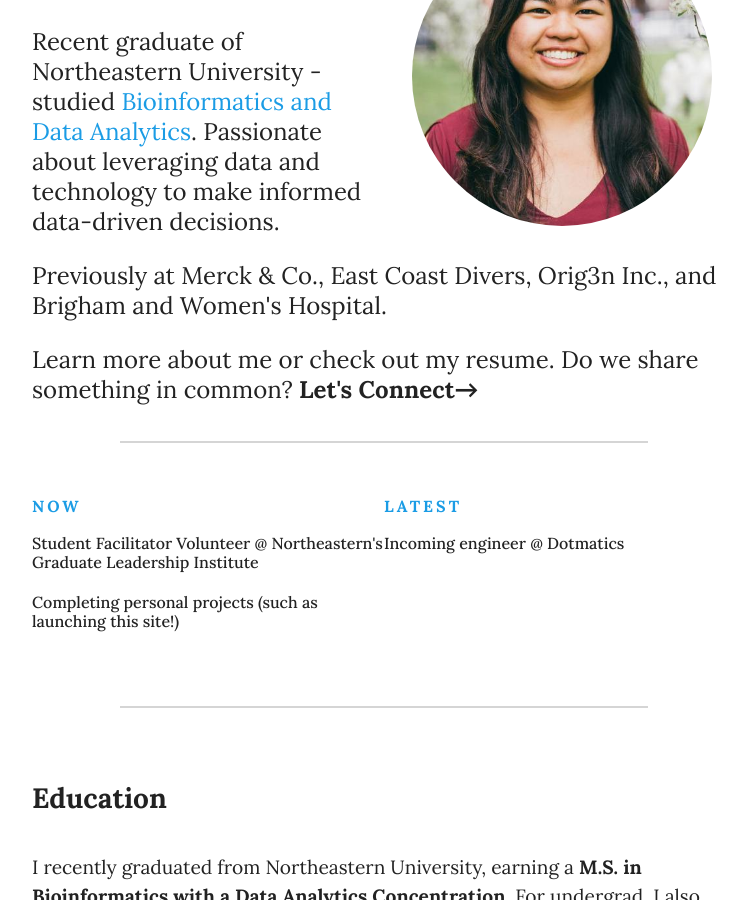
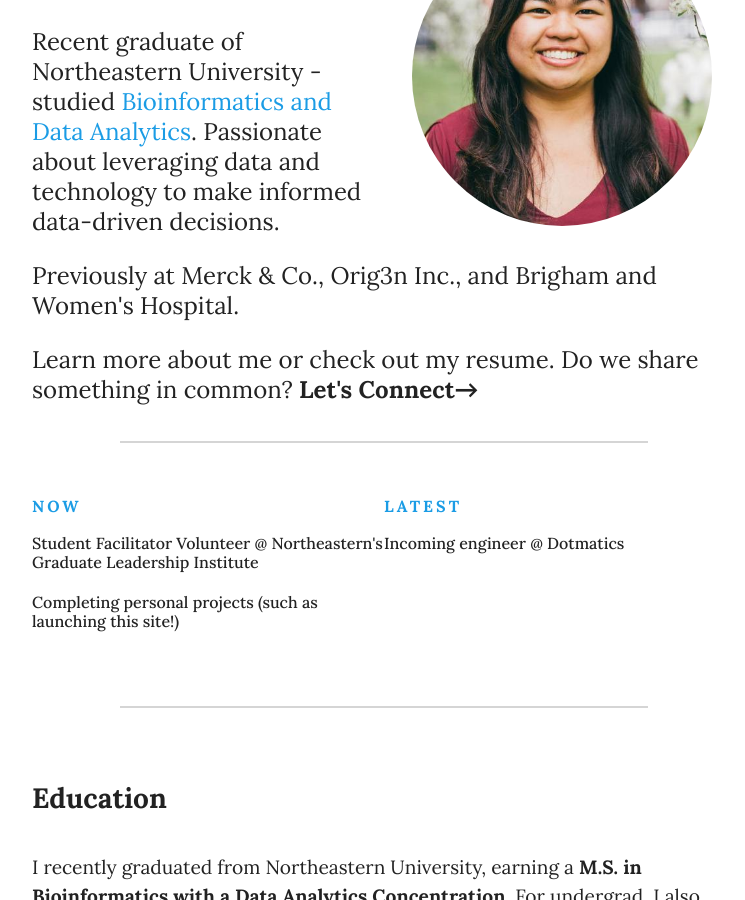
Before and after one commit to dana-rocha/dana-rocha.github.io, a Jekyll site: the page built from index.html, in a window 1280 px wide and 900 px high, scrolled down 336 px. Shown: the whole window, without its empty margins (256-1001 px from the left). Built offline with Jekyll 4.4.1, drawn with Linux system fonts in a browser that asks for light colours; nearby versions of some CDN libraries.

Commit message:
Update index.html

```diff
--- a/index.html
+++ b/index.html
@@ -11,7 +11,7 @@
       <h4>Recent graduate of Northeastern University - studied <span style="color: #1B9CE5;">Bioinformatics and Data Analytics</span>.
         Passionate about leveraging data and technology to make informed data-driven decisions.
       </h4>
-      <h4>Previously at <a href="https://www.merck.com/" target="_blank" class="highlight">Merck & Co.</a>, <a href="https://ecdivers.com/" target="_blank" id="highlight">East Coast Divers</a>, <a href="https://orig3n.com/" target="_blank" id="highlight">Orig3n Inc.</a>, and <a href="https://www.brighamandwomens.org/" target="_blank">Brigham and Women's Hospital</a>.
+      <h4>Previously at <a href="https://www.merck.com/" target="_blank" class="highlight">Merck & Co.</a>, <a href="https://orig3n.com/" target="_blank" id="highlight">Orig3n Inc.</a>, and <a href="https://www.brighamandwomens.org/" target="_blank">Brigham and Women's Hospital</a>.
       </h4>
       <h4>Learn more about me or check out my resume. Do we share something in common? <a href="mailto:hello@dana-rocha.com"><strong>Let's Connect→</strong></a></h4>
   </div>
```
